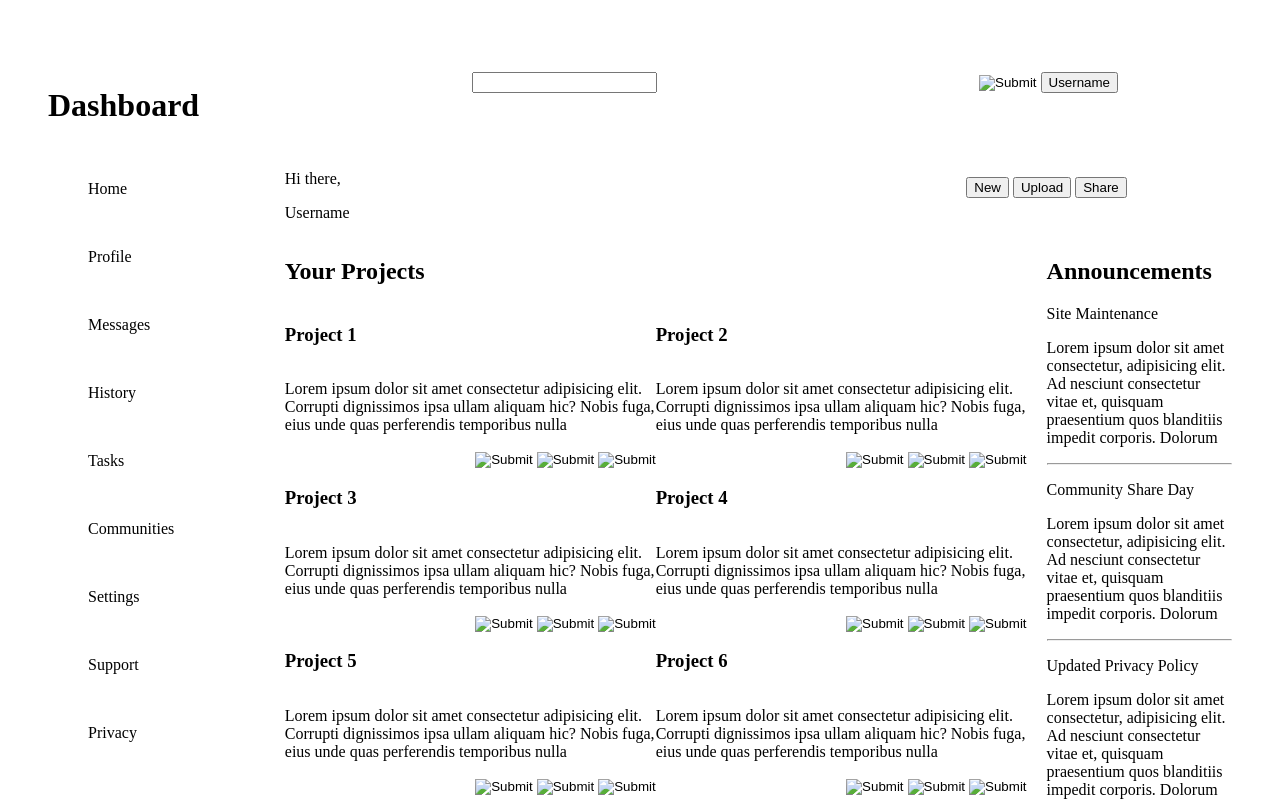
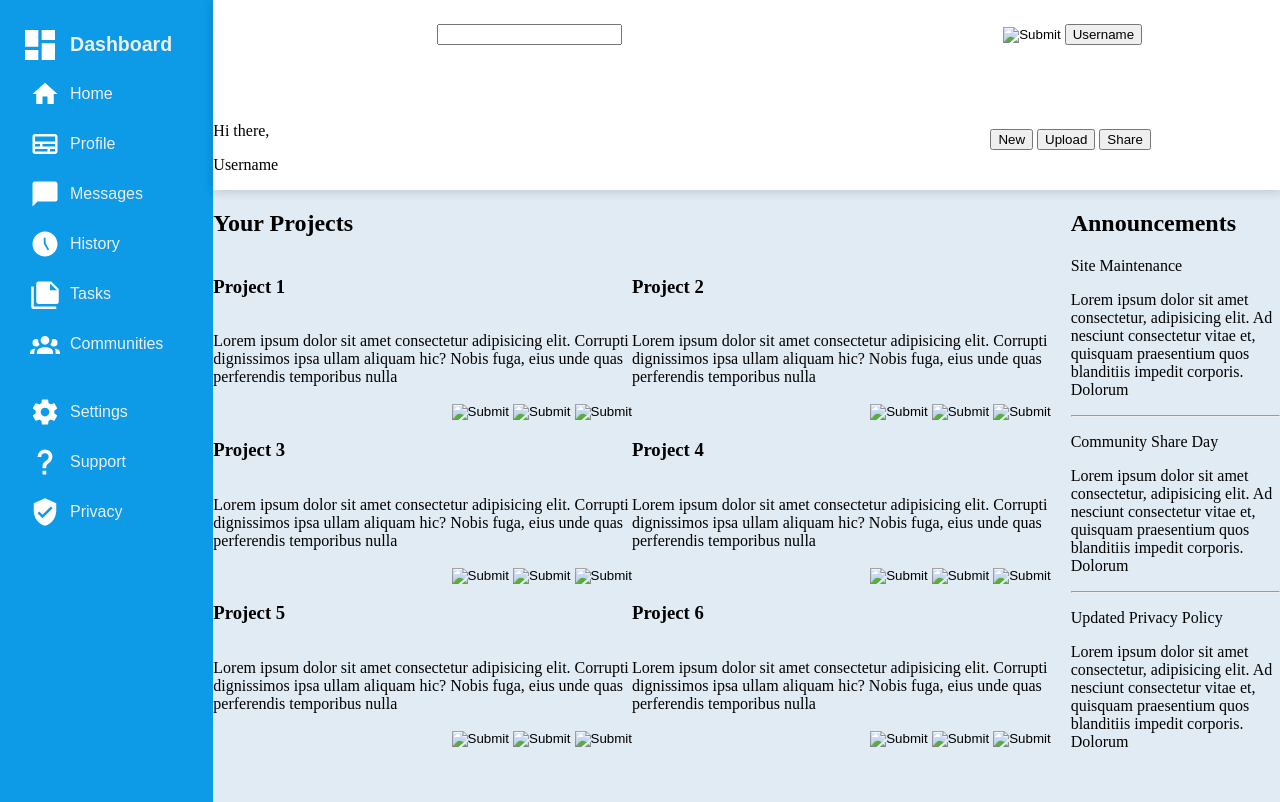
Before and after one commit to Jettan17/odin-dashboard, a plain HTML site: page index.html in a window 1280 px wide. Shown: the top 802 px of the page. Drawn offline with Linux system fonts and the light colour scheme; a web font is replaced by a local one.

Commit message:
feat: sidebar

```diff
--- a/index.html
+++ b/index.html
@@ -5,25 +5,29 @@
     <meta name="viewport" content="width=device-width, initial-scale=1.0">
     <title>Odin Dashboard</title>
     <link rel="stylesheet" href="style.css">
+    <link rel="preconnect" href="https://fonts.googleapis.com">
+<link rel="preconnect" href="https://fonts.gstatic.com" crossorigin>
+<link href="https://fonts.googleapis.com/css2?family=BBH+Sans+Bogle&family=Momo+Trust+Display&display=swap" rel="stylesheet">
 </head>
 <body>
     <div class="sidebar">
-        <img src="">
-        <h1>Dashboard</h1>
+        <div>
+        <img src="./icons/view-dashboard.svg"><h1>Dashboard</h1>
+        </div>
 
         <ul class="main-tabs">
-            <li><img src=""><p>Home</p></li>
-            <li><img src=""><p>Profile</p></li>
-            <li><img src=""><p>Messages</p></li>
-            <li><img src=""><p>History</p></li>
-            <li><img src=""><p>Tasks</p></li>
-            <li><img src=""><p>Communities</p></li>
+            <li><img src="./icons/home.svg"><p>Home</p></li>
+            <li><img src="./icons/id-card.svg"><p>Profile</p></li>
+            <li><img src="./icons/message.svg"><p>Messages</p></li>
+            <li><img src="./icons/clock-time-five.svg"><p>History</p></li>
+            <li><img src="./icons/note-multiple.svg"><p>Tasks</p></li>
+            <li><img src="./icons/account-group.svg"><p>Communities</p></li>
         </ul>
-
+        <br>
         <ul class="other-tabs">
-            <li><img src=""><p>Settings</p></li>
-            <li><img src=""><p>Support</p></li>
-            <li><img src=""><p>Privacy</p></li>
+            <li><img src="./icons/cog.svg"><p>Settings</p></li>
+            <li><img src="./icons/help.svg"><p>Support</p></li>
+            <li><img src="./icons/shield-check.svg"><p>Privacy</p></li>
         </ul>
     </div>
     <div class="header">
--- a/style.css
+++ b/style.css
@@ -1,15 +1,57 @@
+.momo-trust-display-regular {
+  font-family: "Momo Trust Display", sans-serif;
+  font-weight: 400;
+  font-style: normal;
+}
+
 ul {
     list-style-type: none;
+    padding: 0;
+    margin: 0;
+    margin-left: 10px;
 }
 
 body {
-    padding: 40px;
+    /* padding: 40px; */
+    margin: 0px;
     display: grid;
-    grid-template: 1fr 9fr / 1fr 4fr;
+    grid-template: 1fr 9fr / 1fr 5fr;
 }
 
 .sidebar {
     grid-row: 1 / 3;
+
+    background-color: rgb(13, 154, 230);
+    padding: 20px;
+    color: rgb(238, 238, 238);
+    font-family: "Momo Trust Display", sans-serif;
+    font-weight: 400;
+    font-style: normal;
+}
+
+.sidebar img {
+    max-width: 30px;
+    display: inline-block;
+    vertical-align: middle;
+
+    filter: invert(1);
+}
+
+.sidebar > div > img {
+    max-width: 40px;
+}
+
+.sidebar h1 {
+    display: inline-block;
+    vertical-align: middle;
+    margin-left: 10px;
+    font-size: 2.2ch;
+}
+
+.sidebar p {
+    display: inline-block;
+    vertical-align: middle;
+    margin-left: 10px;
 }
 
 .header {
@@ -18,6 +60,9 @@ body {
     gap: 20px;
     justify-items: center;
     align-items: center;
+
+    box-shadow: 1px 1px 10px 1px rgba(0, 0, 0, 0.152);
+    z-index: 1;
 }
 
 .welcome-cell {
@@ -28,6 +73,8 @@ body {
     display: grid;
     grid-template: auto 1fr / 4fr 1fr;
     gap: 20px;
+
+    background-color: rgb(225, 235, 243);
 }
 
 /* Projects */
```
Also changed, not shown: icons/account-group.svg (added), icons/clock-time-five.svg (added), icons/cog.svg (added), icons/help.svg (added), icons/home.svg (added), icons/id-card.svg (added), icons/message.svg (added), icons/note-multiple.svg (added), icons/shield-check.svg (added), icons/view-dashboard.svg (added).
